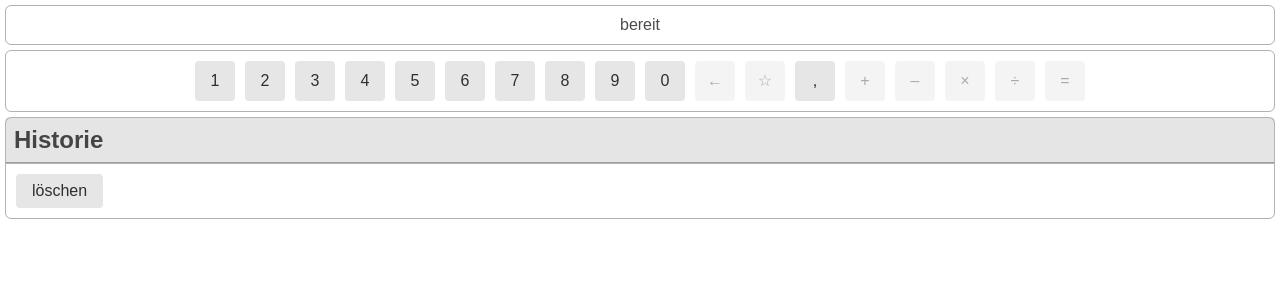
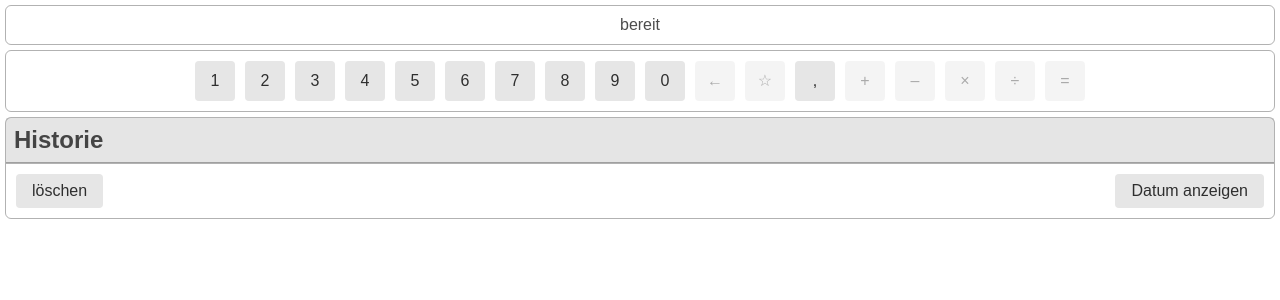
Before and after one commit to maythe4/calc, an Angular app: page / in a window 1280 px wide. Shown: the top 300 px of the page. Built offline with nearby package versions, Linux system fonts and the light colour scheme.

Commit message:
toggle history date

```diff
--- a/src/app/components/history/history.component.html
+++ b/src/app/components/history/history.component.html
@@ -2,7 +2,9 @@
     <h2>Historie</h2>
     <ul class="list">
         <li *ngFor="let entry of entries">
-            {{ getFormatedDate(entry.date) }}:
+            <div *ngIf="showDate" class="history-date">
+                {{ getFormatedDate(entry.date) }}
+            </div>
             <a class="pure-button"
                 (click)="pasteFirstOperand(entry)">
                 {{ entry.calculation.getFormatedFirstOperand() }}
@@ -24,5 +26,16 @@
             (click)="deleteHistory()">
                 löschen
         </a>
+        <a *ngIf="showDate; else dateOn"
+            class="pure-button margin-button"
+            (click)="toggleShowDate()">
+                Datum ausblenden
+        </a>
+        <ng-template #dateOn>
+            <a class="pure-button margin-button"
+                (click)="toggleShowDate()">
+                    Datum anzeigen
+            </a>
+        </ng-template>
     </div>
 </div>
--- a/src/app/components/history/history.component.ts
+++ b/src/app/components/history/history.component.ts
@@ -9,15 +9,18 @@ import { CalculationService } from 'src/app/services/calculation.service';
 })
 export class HistoryComponent implements OnInit {
   entries: HistoryEntry[];
+  showDate: boolean;
 
   constructor(private historyService: HistoryService,
     private calculationService: CalculationService) {
     this.historyService.updated$.subscribe(() => {
-    this.entries = this.historyService.entries;
+      this.entries = this.historyService.entries;
+      this.showDate = this.historyService.showDate;
   });}
 
   ngOnInit(): void {
-    this.entries = [];
+    this.entries = this.historyService.entries;
+    this.showDate = this.historyService.showDate;
   }
 
   deleteHistory() {
@@ -54,4 +57,8 @@ export class HistoryComponent implements OnInit {
     this.calculationService.pasteInput(entry.calculation.result.toString());
   }
 
+  toggleShowDate() {
+    this.historyService.toggleShowDate();
+  }
+
 }
--- a/src/app/services/history.service.ts
+++ b/src/app/services/history.service.ts
@@ -13,12 +13,14 @@ export interface HistoryEntry {
 })
 export class HistoryService {
   entries: HistoryEntry[];
+  showDate: boolean;
   private updatedSource = new Subject();
 
   updated$ = this.updatedSource.asObservable();
 
   constructor(private calculationService: CalculationService) {
     this.entries = [];
+    this.showDate = false;
     this.calculationService.calculated$.subscribe(() => {
       this.addEntry(this.calculationService.lastCalculation);
       this.updatedSource.next();
@@ -39,4 +41,9 @@ export class HistoryService {
     this.updatedSource.next();
   }
 
+  toggleShowDate() {
+    this.showDate = !this.showDate;
+    this.updatedSource.next();
+  }
+
 }
--- a/src/styles.css
+++ b/src/styles.css
@@ -61,8 +61,12 @@ h2 {
 }
 
 .buttons-container {
+    display: flex;
+    flex-direction: row;
+    flex-wrap: wrap;
+    align-items: flex-start;
+    justify-content: space-between;
     padding: 5px;
-    justify-content: space-between;
     border-top: 1px solid rgba(0, 0, 0, .3);
 }
 
@@ -78,3 +82,8 @@ h2 {
     margin: 10px;
     text-align: center;
 }
+
+.history-date {
+    font-size: 14px;
+    margin-bottom: 4px;
+}
```
